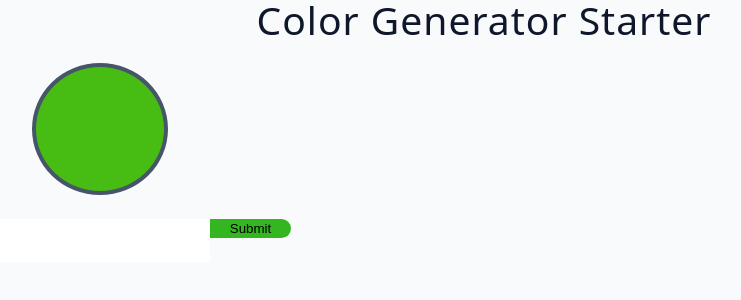
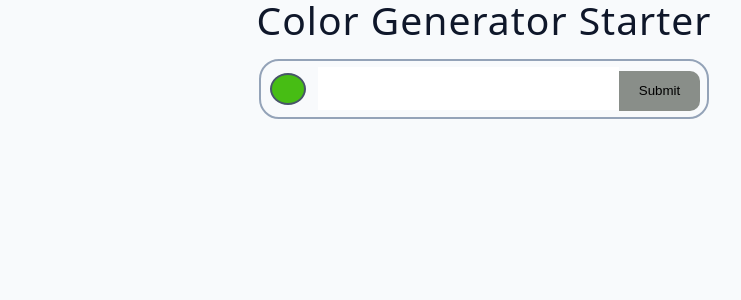
Before and after one commit to Yusen22/Colour-Generator_Project, a React (Vite) app: page / in a window 1280 px wide. Shown: the top 300 px of the page, without its empty margins (156-897 px from the left). Built offline with nearby package versions, Linux system fonts and the light colour scheme; the HTML template or start-up script is replaced by a standard one.

Commit message:
changed style of forms and inputs to be less height

```diff
--- a/src/index.css
+++ b/src/index.css
@@ -180,15 +180,6 @@ ul {
 }
 /* form */
 
-.form {
-  width: 90vw;
-  max-width: var(--fixed-width);
-  background: var(--white);
-  border-radius: var(--borderRadius);
-  box-shadow: var(--shadow-2);
-  padding: 2rem 2.5rem;
-  margin: 3rem auto;
-}
 .form-label {
   display: block;
   font-size: var(--small-text);
@@ -263,43 +254,40 @@ ul {
 
 .colour-form {
   display: flex;
-  width: 40vw;
-  padding: 0px 15px 15px 15px;
-  flex-direction: column;
+  width: fit-content;
+  padding: 6px 7px;
   align-items: center;
   justify-content: center;
-  gap: 20px;
-  /* border: 2px var(--grey-400) solid; */
+  border: 2px var(--grey-400) solid;
   border-radius: 20px;
+  margin: 20px auto;
 }
 input[type="text"] {
   border-color: transparent;
   padding: 0.5rem 1rem;
   font-size: 1.25rem;
   width: fit-content;
-
 }
 input[type="color" i] {
   appearance: none;
   border: none;
-  height: 140px;
-  width: 140px;
+  height: 40px;
+  width: 40px;
+  margin-right: 10px;
   background-color: transparent;
 }
 
 input[type="color" i]::-webkit-color-swatch {
   border-radius: 50%;
-  border: 4px var(--grey-600) solid;
+  border: 2px var(--grey-600) solid;
 }
 .form-btn {
-  background-color: rgb(51, 182, 31);
+  background-color: rgb(137, 142, 137);
   border: 0;
   padding: 2px 20px;
   border-top-right-radius: 10px;
   border-bottom-right-radius: 10px;
-  height: 100%;
-  width: 100;
-  display: inline;
+  height: 40px;
   cursor: pointer;
 }
 
@@ -309,42 +297,50 @@ input[type="color" i]::-webkit-color-swatch {
   border: solid #1e293b 10px;
 }
 
-.picker-submit {
-width: fit-content;
-height: 100%;
- margin: 0 auto;
- display: flex;
-}
 @media screen and (min-width: 768px) {
   .container {
     grid-template-columns: auto 1fr;
     column-gap: 2rem;
     align-items: center;
   }
-  .color-form {
-    height: 40px;
+  .colour-list {
+    grid-template-columns: repeat(auto-fill, minmax(50%, 50%));
   }
 }
 
 .colour-list {
   min-width: 100vw;
   min-height: 50vw;
-
   display: grid;
   grid-template-columns: repeat(auto-fill, minmax(14%, 1fr));
 }
 .colour {
   display: flex;
-  justify-content: start;
-  align-items: end;
+  flex-direction: column-reverse;
+  justify-content: end;
+  text-align: left;
   min-height: 200px;
   color: white;
   font-size: 1rem;
-  padding: 20px 16px
+  padding: 20px 16px;
+  cursor: pointer;
 }
-.color p {
-  line-height: 1.5;
-  margin-bottom: 0.25rem;
+
+.initial-colour {
+  border: 4px white solid;
+}
+.colour h5,
+.colour p {
+  margin-bottom: 5px;
+  text-transform: uppercase;
+}
+.colour h5 {
+  font-weight: 500;
+  font-size: 1.6rem;
+}
+.colour p {
+  font-weight: 300;
+  font-size: 0.75rem;
 }
 
 .color-light .color-value {
```
